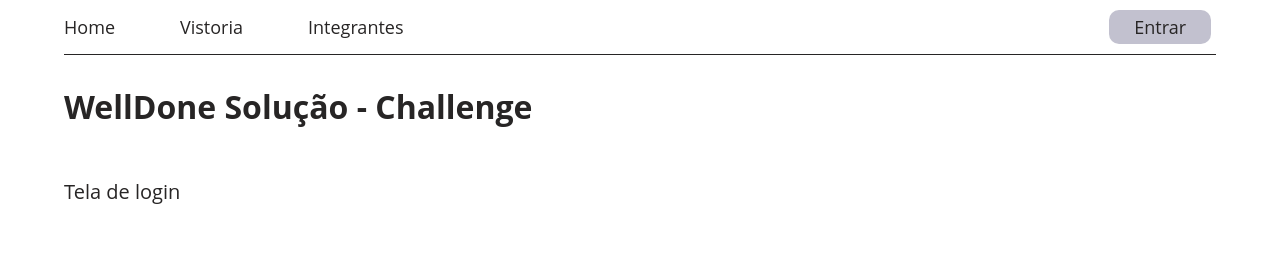
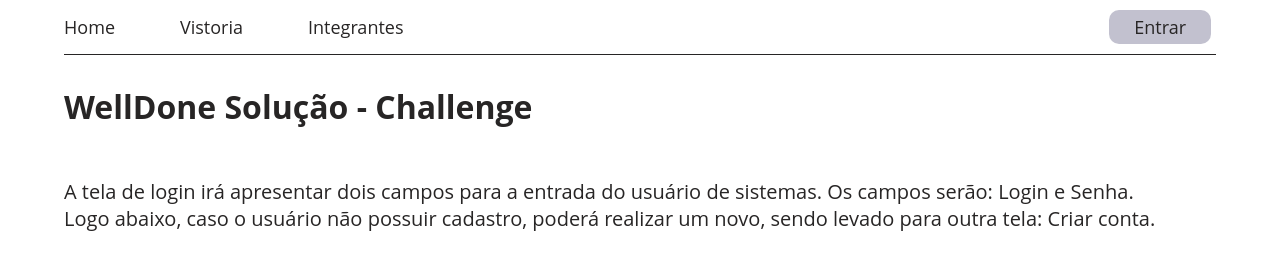
Before and after one commit to HenriqueRonconPereira/WellDone-Challenge-FrontEnd, a plain HTML site: page WellDone-Challenge-FrontEnd/login.html in a window 1280 px wide. Drawn offline with Linux system fonts and the light colour scheme.

Commit message:
Explicação da tela de Login

```diff
--- a/WellDone-Challenge-FrontEnd/login.html
+++ b/WellDone-Challenge-FrontEnd/login.html
@@ -27,7 +27,8 @@
             </a>
             <div class="explicacao_challenge">
                 <p>
-                    Tela de login
+                    A tela de login irá apresentar dois campos para a entrada do usuário de sistemas. Os campos serão: Login e Senha.
+                    <br>Logo abaixo, caso o usuário não possuir cadastro, poderá realizar um novo, sendo levado para outra tela: Criar conta.
                 </p>
             </div>
         </div>
```
